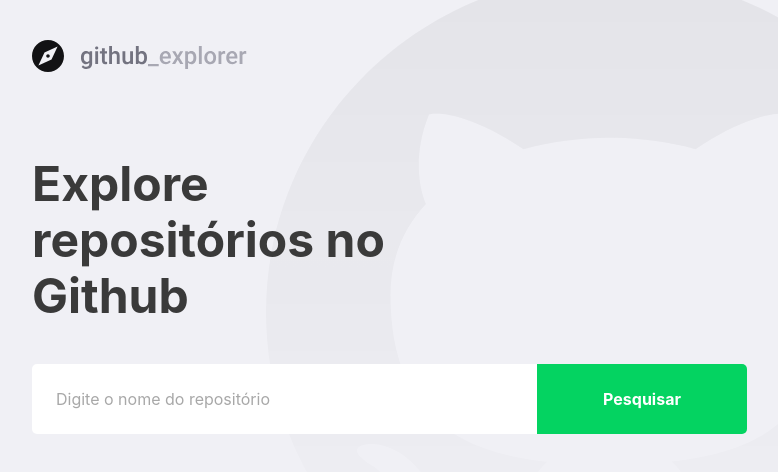
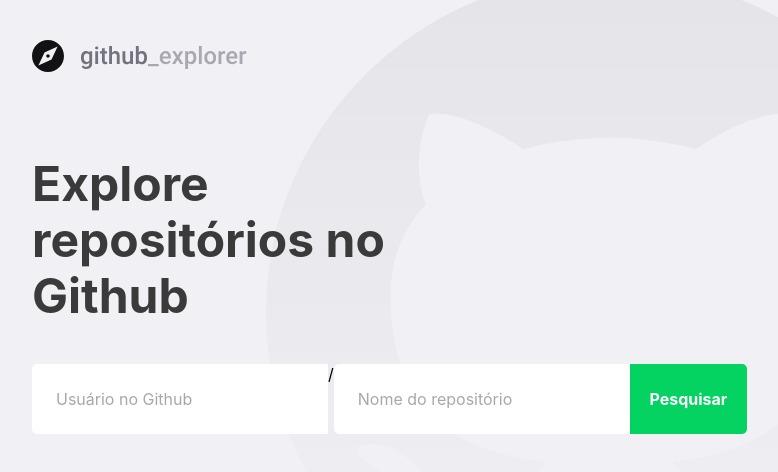
Before and after one commit to jb9dev/github_explorer, a React (Create React App) app: page / in a window 1280 px wide. Shown: the top 472 px of the page, without its empty margins (148-926 px from the left). Built offline with nearby package versions, Linux system fonts and the light colour scheme.

Commit message:
Melhorando a experiência do usuário, para adicionar novos repositórios

```diff
--- a/src/pages/Dashboard/index.tsx
+++ b/src/pages/Dashboard/index.tsx
@@ -18,27 +18,47 @@ interface Repository {
 
 const Dashboard: React.FC = () => {
   const [repositories, setRepositories] = useState<Repository[]>([]);
-  const [newRepository, setNewRepository] = useState('');
+  const [githubUser, setGithubUser] = useState('');
+  const [repositoryName, setRepositoryName] = useState('');
   const [message, setMessage] = useState('');
   const [messageClass, setMessageClass] = useState('');
+
+  function showMessage(message: string, className: string) {
+    setMessage(message);
+    setMessageClass(className);
+    setTimeout(() => {
+      setMessageClass(`${className} remove-message`);
+    }, 2700)
+  }
+
+  function clearMessage() {
+
+    setTimeout(() => {
+      setMessage('');
+      setMessageClass('');
+    }, 3500)
+  }
+
+  function clearForm() {
+    setRepositoryName('');
+    setGithubUser('');
+  }
 
   async function handleAddRepository(event: FormEvent<HTMLFormElement>):
     Promise<void> {
       event.preventDefault();
+
+      const newRepository = `${githubUser}/${repositoryName}`
       const response = await api.get<Repository>(`/repos/${newRepository}`);
       const repository = response.data;
 
       setRepositories([...repositories, repository]);
-      setNewRepository('');
-      setMessage('Repositório adicionado com sucesso ao final da lista!')
-      setTimeout(() => {
-        setMessageClass('message-added');
-      }, 3000)
-
-      setTimeout(() => {
-        setMessage('');
-        setMessageClass('');
-      }, 3500)
+      clearForm();
+      showMessage(
+        'Repositório adicionado com sucesso ao final da lista!',
+        'success'
+      );
+      clearMessage();
     }
 
   return (
@@ -47,9 +67,17 @@ const Dashboard: React.FC = () => {
       <Title>Explore repositórios no Github</Title>
       <Form onSubmit={handleAddRepository}>
         <input
-          value={newRepository}
-          onChange={({target}) => setNewRepository(target.value)}
-          placeholder="Digite o nome do repositório" />
+          name="githubUser"
+          autoFocus={true}
+          value={githubUser}
+          onChange={({target}) => setGithubUser(target.value)}
+          placeholder="Usuário no Github" />
+        <span className='bar-separator'>/</span>
+        <input
+          name="githubRepository"
+          value={repositoryName}
+          onChange={({target}) => setRepositoryName(target.value)}
+          placeholder="Nome do repositório" />
         <button type="submit">Pesquisar</button>
       </Form>
       <Message className={messageClass}>{message}</Message>
```
